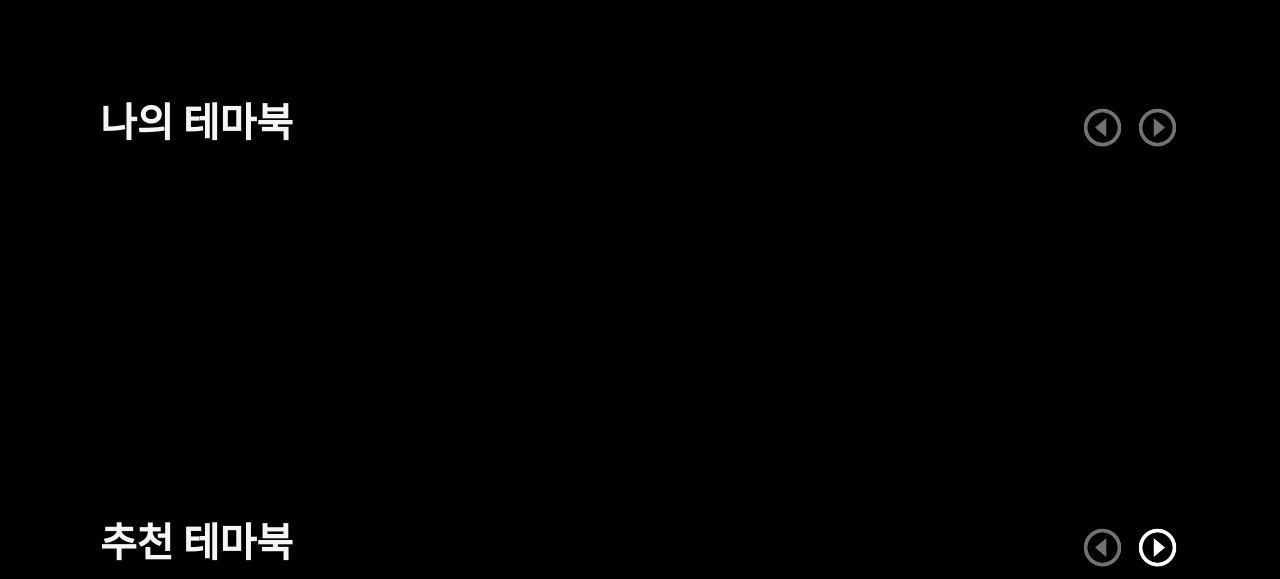
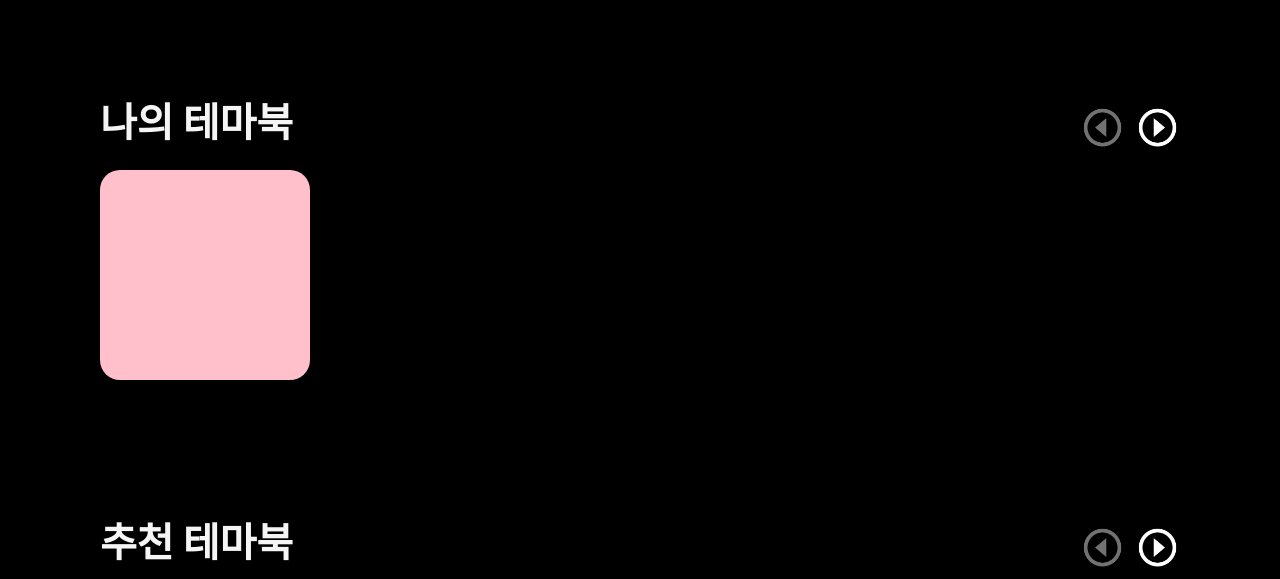
Before and after one commit to dollyishere/young-duck, a Django app: template books/templates/books/index.html in a window 1280 px wide. Shown: the top 579 px of the page. Run offline with Django 3.2, Linux system fonts and the light colour scheme; the template is opened without the code that fills it, so the values that code supplies are empty.

Commit message:
feat[FE]: book 추가 기능

```diff
--- a/books/templates/books/index.html
+++ b/books/templates/books/index.html
@@ -8,7 +8,11 @@
         <div id="my-books-title" class="books-index-title">나의 테마북</div>
         <div class="books-buttons">
           <div id="my-books-left" class="books-left-btn left-btn-disavailable"></div>
-          <div id="my-books-right" class="books-right-btn right-btn-available"></div>
+          {% if books.count < 5 %}
+            <div id="my-books-right" class="books-right-btn right-btn-disavailable"></div>
+          {%else %}
+            <div id="my-books-right" class="books-right-btn right-btn-available"></div>
+          {% endif %}
         </div>
       </div>
     </div>
@@ -109,6 +113,7 @@
       },
     {% endfor %}
   ]
+  books.push('end')
 
   const myBooks = document.getElementById('my-books')
   const maxPage = Math.ceil(books.length/5)
@@ -126,6 +131,7 @@
     }
 
     for(let j=0; j<Math.min(5, books.length-(i*5)); j++) {
+      const themeBook = document.createElement('div')
       const bookThumbnail = document.createElement('div')
       const bookTitle = document.createElement('div')
       const bookSemi = document.createElement('div')
@@ -133,15 +139,24 @@
       bookTitle.classList.add("book-title")
       bookSemi.classList.add("book-semi")
 
-      bookTitle.innerText = books[i*5+j].title
-      bookSemi.innerText = books[i*5+j].semi_title
-
-      const themeBook = document.createElement('div')
-      themeBook.classList.add("book", "vertical")
-
       themeBook.appendChild(bookThumbnail)
       themeBook.appendChild(bookTitle)
       themeBook.appendChild(bookSemi)
+      themeBook.classList.add("book", "vertical")
+
+      if(i*5+j === books.length-1) {
+        bookThumbnail.id = "themeBookCreate"
+        bookTitle.id = "themeBookCreateTitle"
+        bookTitle.innerText = '테마북'
+        bookSemi.id = "themeBookCreateSemi"
+        bookSemi.innerText = '추가'
+        bookTitle.style.visibility = "hidden"
+        bookSemi.style.visibility = "hidden"
+      }
+      else {
+        bookTitle.innerText = books[i*5+j].title
+        bookSemi.innerText = books[i*5+j].semi_title
+      }
 
       myBooksList.appendChild(themeBook)
 
@@ -204,5 +219,14 @@
       }
     }
   })
+
+  const BOOK_CREATE_URL = '/books/create'
+
+  const themeBookCreate = document.getElementById("themeBookCreate")
+  themeBookCreate.addEventListener("click", (e) => {
+    e.preventDefault()
+    location.href = BASE_URL+BOOK_CREATE_URL
+  })
+
 </script>
 {% endblock script %}
```
